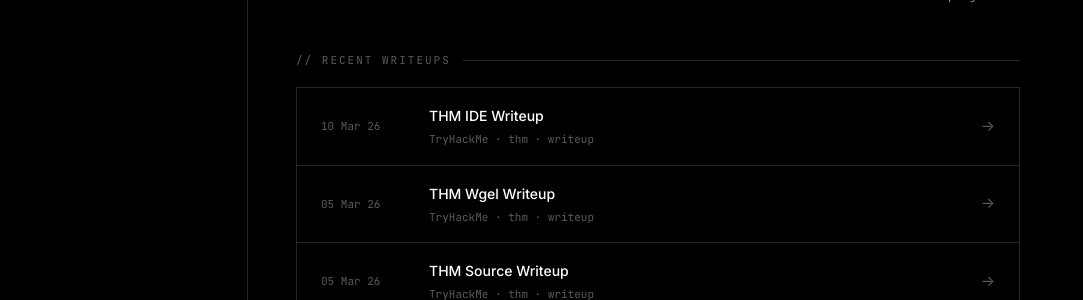
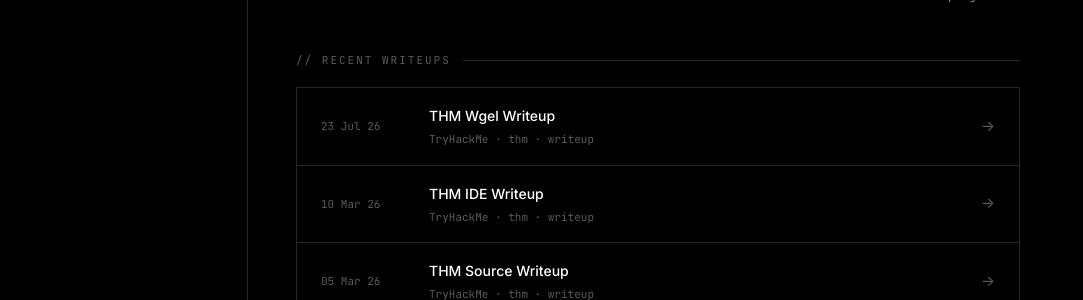
Before and after one commit to mpck4/mpck4.github.io, a Jekyll site: the page built from index.html, in a window 1280 px wide and 900 px high, scrolled down 659 px. Shown: the part 498-798 px from the top of the window, without its empty margins (0-1083 px from the left). Built offline with Jekyll 4.4.1, drawn with Linux system fonts in a browser that asks for light colours; the list of posts is cut into pages by our own code.

Commit message:
dates corrected

```diff
--- a/_posts/2026-07-23-THM-Wgel-Writeup.md
+++ b/_posts/2026-07-23-THM-Wgel-Writeup.md
@@ -1,7 +1,7 @@
 ---
 layout: post
 title: "THM Wgel Writeup"
-date: 2026-03-05
+date: 2026-07-23
 categories: [TryHackMe]
 tags: [thm, writeup]
 ---
```
Also changed, not shown: _posts/2026-03-10-THM-IDE-Writeup.md (renamed from _posts/2026-03-05-THM-IDE-Writeup.md).
